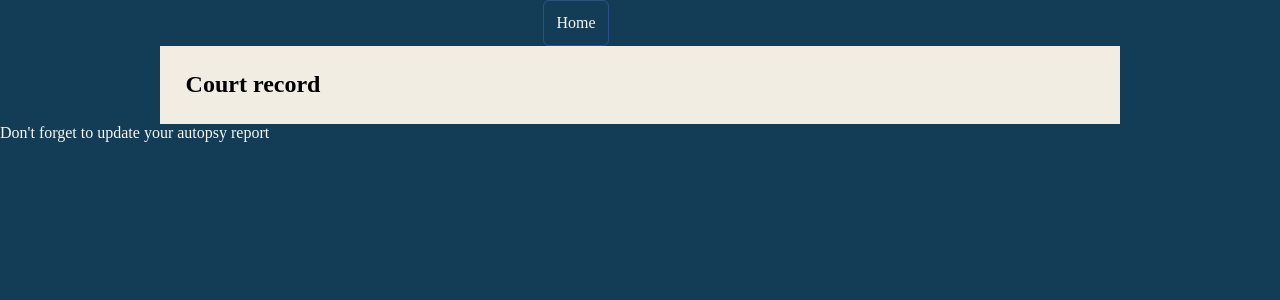
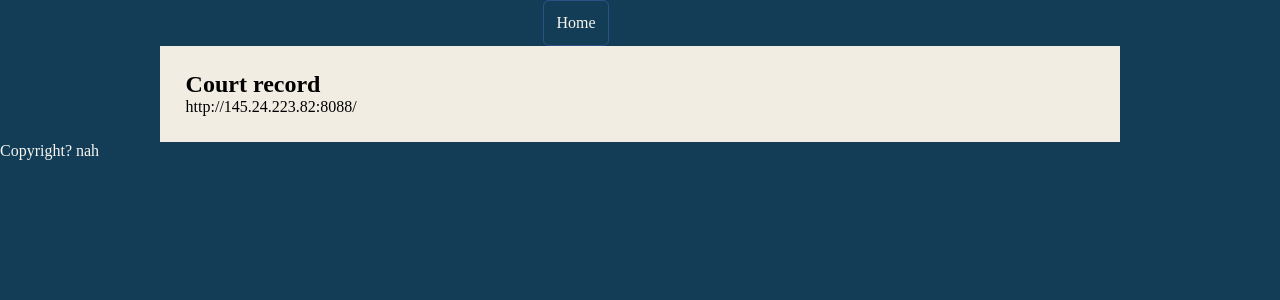
Before and after one commit to Spooked2/PRG06-Eindopdracht-React, a React (Vite) app: page / in a window 1280 px wide. Shown: the top 300 px of the page. Built offline with nearby package versions, Linux system fonts and the light colour scheme.

Commit message:
ADD A basic env context now works

```diff
--- a/src/components/Layout.jsx
+++ b/src/components/Layout.jsx
@@ -1,10 +1,12 @@
 import {Link, Outlet} from "react-router";
 import './Layout.css';
+import {EnvProvider} from "../context/EnvContext.jsx";
 
 function Layout() {
 
     return (
-        <>
+
+        <EnvProvider>
             <header>
                 <nav>
                     <Link to={'/'}>Home</Link>
@@ -16,10 +18,11 @@ function Layout() {
             </main>
 
             <footer>
-                <p>Don't forget to update your autopsy report</p>
+                <p>Copyright? nah</p>
             </footer>
-        </>
+        </EnvProvider>
     );
+
 }
 
 export default Layout;
--- /dev/null
+++ b/src/context/EnvContext.jsx
@@ -0,0 +1,23 @@
+import {createContext, useContext} from "react";
+
+const env = {
+    baseApiUrl: "http://145.24.223.82:8088/",
+};
+
+const EnvContext = createContext(env);
+
+export function useEnv() {
+    return useContext(EnvContext);
+}
+
+export function EnvProvider({children}) {
+
+    return (
+
+        <EnvContext.Provider value={env}>
+            {children}
+        </EnvContext.Provider>
+
+    )
+
+}
--- a/src/pages/Home.jsx
+++ b/src/pages/Home.jsx
@@ -1,8 +1,13 @@
+import {useEnv} from "../context/EnvContext.jsx";
+
 function Home() {
+
+    const env = useEnv();
 
     return (
         <section>
             <h1>Court record</h1>
+            <p>{env.baseApiUrl}</p>
         </section>
     );
 }
```
